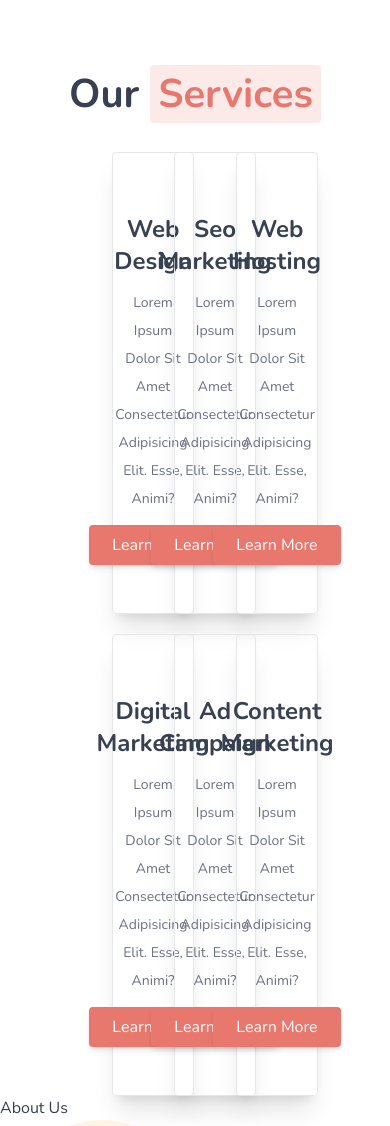
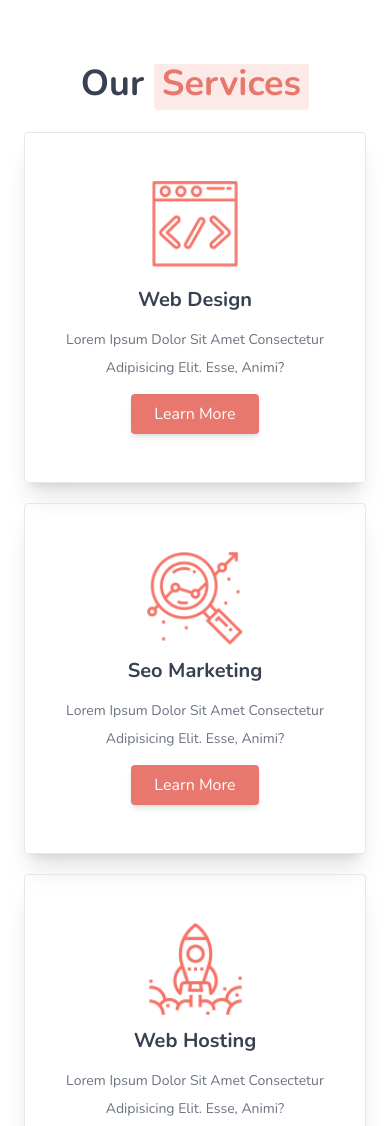
Before and after one commit to ibtissammassa/BusinessWebsite, a website: page public/index.html in a window 390 px wide. Shown: the part 840-1966 px from the top of the page. Drawn offline with nearby package versions, Linux system fonts and the light colour scheme.

Commit message:
our services section

```diff
--- a/public/index.html
+++ b/public/index.html
@@ -58,42 +58,42 @@
     <!-----------START OUR SERVICES SECTION---------------------->
 
     <div class="z-30 mt-10 text-center">
-        <h1 class="text-45xl font-bold mb-7">Our <span class="text-mainColor rounded bg-mainColorL px-2 py-0.5">Services</span></h1>
-        <div class="grid grid-cols-3 gap-5 px-28">
-            <div class="col-span-1 flex flex-col items-center border border-gray-200 rounded shadow-xl px-10 py-12">
+        <h1 class="title">Our <span>Services</span></h1>
+        <div class="px-6 grid sm:grid-cols-2 mdl:grid-cols-2 md:grid-cols-3 lg:grid-cols-3 gap-5 mdl:px-28">
+            <div class="card">
                 <img class="w-24" src="img/s-1.png" alt="">
-                <h1 class="font-bold text-2xl py-3">Web Design</h1>
-                <p class="text-gray-500 text-sm leading-7 mb-3">Lorem Ipsum Dolor Sit Amet Consectetur Adipisicing Elit. Esse, Animi?</p>
+                <h1 class="">Web Design</h1>
+                <p class="">Lorem Ipsum Dolor Sit Amet Consectetur Adipisicing Elit. Esse, Animi?</p>
                 <span class="btn">Learn More</span>
             </div>
-            <div class="flex flex-col items-center border border-gray-200 rounded shadow-xl px-10 py-12">
+            <div class="card">
                 <img class="w-24" src="img/s-2.png" alt="">
-                <h1 class="font-bold text-2xl py-3">Seo Marketing</h1>
-                <p class="text-gray-500 text-sm leading-7 mb-3">Lorem Ipsum Dolor Sit Amet Consectetur Adipisicing Elit. Esse, Animi?</p>
+                <h1 class="">Seo Marketing</h1>
+                <p class="">Lorem Ipsum Dolor Sit Amet Consectetur Adipisicing Elit. Esse, Animi?</p>
                 <span class="btn">Learn More</span>
             </div>
-            <div class="flex flex-col items-center border border-gray-200 rounded shadow-xl px-10 py-12">
+            <div class="card">
                 <img class="w-24" src="img/s-3.png" alt="">
-                <h1 class="font-bold text-2xl py-3">Web Hosting</h1>
-                <p class="text-gray-500 text-sm leading-7 mb-3">Lorem Ipsum Dolor Sit Amet Consectetur Adipisicing Elit. Esse, Animi?</p>
+                <h1 class="">Web Hosting</h1>
+                <p class="">Lorem Ipsum Dolor Sit Amet Consectetur Adipisicing Elit. Esse, Animi?</p>
                 <span class="btn">Learn More</span>
             </div>
-            <div class="flex flex-col items-center border border-gray-200 rounded shadow-xl px-10 py-12">
+            <div class="card">
                 <img class="w-24" src="img/s-4.png" alt="">
-                <h1 class="font-bold text-2xl py-3">Digital Marketing</h1>
-                <p class="text-gray-500 text-sm leading-7 mb-3">Lorem Ipsum Dolor Sit Amet Consectetur Adipisicing Elit. Esse, Animi?</p>
+                <h1 class="">Digital Marketing</h1>
+                <p class="">Lorem Ipsum Dolor Sit Amet Consectetur Adipisicing Elit. Esse, Animi?</p>
                 <span class="btn">Learn More</span>
             </div>
-            <div class="flex flex-col items-center border border-gray-200 rounded shadow-xl px-10 py-12">
+            <div class="card">
                 <img class="w-24" src="img/s-5.png" alt="">
-                <h1 class="font-bold text-2xl py-3">Ad Campaign</h1>
-                <p class="text-gray-500 text-sm leading-7 mb-3">Lorem Ipsum Dolor Sit Amet Consectetur Adipisicing Elit. Esse, Animi?</p>
+                <h1 class="">Ad Campaign</h1>
+                <p class="">Lorem Ipsum Dolor Sit Amet Consectetur Adipisicing Elit. Esse, Animi?</p>
                 <span class="btn">Learn More</span>
             </div>
-            <div class="flex flex-col items-center border border-gray-200 rounded shadow-xl px-10 py-12">
+            <div class="card">
                 <img class="w-24" src="img/s-6.png" alt="">
-                <h1 class="font-bold text-2xl py-3">Content Marketing</h1>
-                <p class="text-gray-500 text-sm leading-7 mb-3">Lorem Ipsum Dolor Sit Amet Consectetur Adipisicing Elit. Esse, Animi?</p>
+                <h1 class="">Content Marketing</h1>
+                <p class="">Lorem Ipsum Dolor Sit Amet Consectetur Adipisicing Elit. Esse, Animi?</p>
                 <span class="btn">Learn More</span>
             </div>
         </div>
@@ -101,6 +101,7 @@
 
     <!-----------END OUR SERVICES SECTION---------------------->
 
+    <!-----------START ABOUT US SECTION---------------------->
 
     <div>
         <h1>About Us</h1>
@@ -120,6 +121,9 @@
             </div>
         </div>
     </div>
+
+    <!-----------END ABOUT US SECTION---------------------->
+
 
     <div>
         <h1>Our Portfolio</h1>
--- a/src/styles.css
+++ b/src/styles.css
@@ -33,3 +33,23 @@
     animation-direction:reverse;
     animation-duration:20s;
 }
+
+.card{
+    @apply flex flex-col items-center border border-gray-200 rounded shadow-xl px-10 py-12;
+}
+
+.card h1{
+    @apply text-xl font-bold mdl:text-2xl py-3;
+}
+
+.card p{
+    @apply text-gray-500 text-sm leading-7 mb-3;
+}
+
+.title{
+    @apply text-4xl mdl:text-45xl font-bold mb-7;
+}
+
+.title span {
+    @apply text-mainColor rounded bg-mainColorL px-2 py-0.5;
+}
```
Also changed, not shown: public/styles.css.
